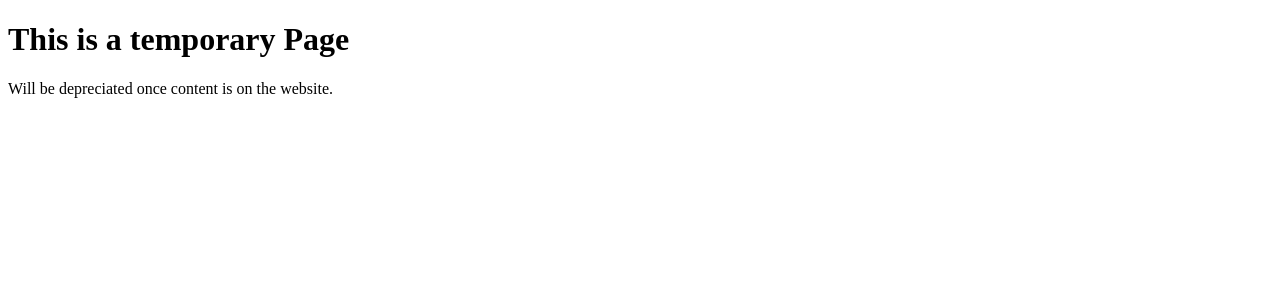
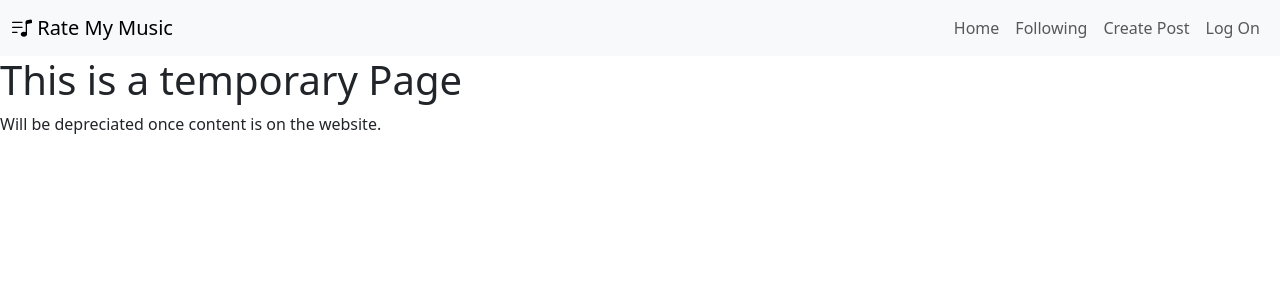
Before and after one commit to bass64/cits3403project, a Flask app: page / in a window 1280 px wide. Shown: the top 300 px of the page. Run offline with Flask 3, Linux system fonts and the light colour scheme.

Commit message:
Create a simple navigation bar and added link to bootstrap icon library

```diff
--- a/app/templates/base.html
+++ b/app/templates/base.html
@@ -3,6 +3,13 @@
 <head>
   <meta charset="UTF-8">
   <meta name="viewport" content="width=device-width, initial-scale=1.0">
+
+  <!-- Load External Libraries -->
+  <!-- Bootstrap Links -->
+  <link href="https://cdn.jsdelivr.net/npm/bootstrap@5.3.3/dist/css/bootstrap.min.css" rel="stylesheet" integrity="sha384-QWTKZyjpPEjISv5WaRU9OFeRpok6YctnYmDr5pNlyT2bRjXh0JMhjY6hW+ALEwIH" crossorigin="anonymous">
+  <script src="https://cdn.jsdelivr.net/npm/bootstrap@5.3.3/dist/js/bootstrap.bundle.min.js" integrity="sha384-YvpcrYf0tY3lHB60NNkmXc5s9fDVZLESaAA55NDzOxhy9GkcIdslK1eN7N6jIeHz" crossorigin="anonymous"></script>
+  <!-- Bootstrap Icons Link -->
+  <link rel="stylesheet" href="https://cdn.jsdelivr.net/npm/bootstrap-icons@1.11.3/font/bootstrap-icons.min.css">
 
   <!-- Load Page Title -->
   {% if title %}
@@ -23,10 +30,40 @@
 </head>
 <body>
   <!-- Header for page navigation -->
-  <header></header>
+  <header class="bg-light">
+    <nav class="navbar navbar-expand-md">
+      <div class="container-fluid">
+        <a href="./home" class="navbar-brand">
+          <i class="bi bi-music-note-list"></i>
+          Rate My Music
+        </a>
+        <button
+          class="navbar-toggler"
+          type="button"
+          data-bs-toggle="collapse"
+          data-bs-target="#navbarNav"
+          aria-controls="navbarNav"
+          aria-expanded="false"
+          aria-label="Toggle navigation"
+        >
+          <span class="navbar-toggler-icon"></span>
+        </button>
+        <div class="collapse navbar-collapse justify-content-end" id="navbarNav">
+          <div class="navbar-nav">
+            <a class="nav-link" href="./home">Home</a>
+            <a class="nav-link" href="./following">Following</a>
+            <a class="nav-link" href="./create-post">Create Post</a>
+            <a class="nav-link" href="./log-on">Log On</a>
+          </div>
+        </div>
+      </div>
+    </nav>
+  </header>
 
   <!-- Container for block content -->
-  {% block content %}{% endblock %}
+  <div class="content">
+    {% block content %}{% endblock %}
+  </div>
 
   <!-- Page Footer -->
   <footer></footer>
```
